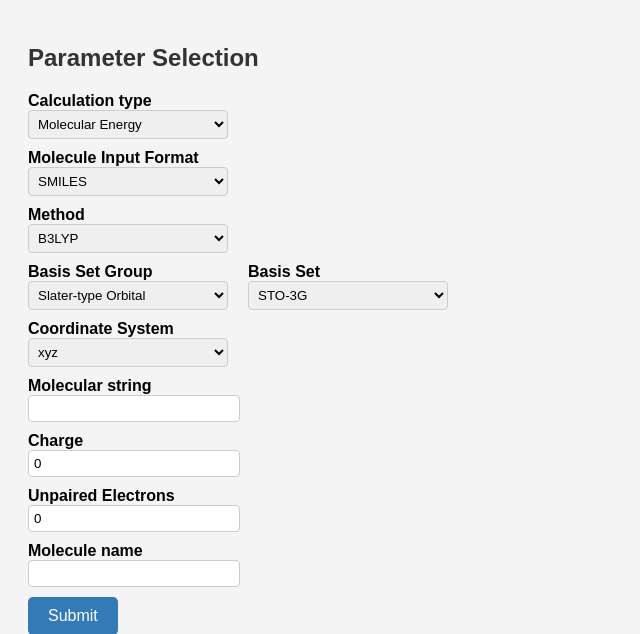
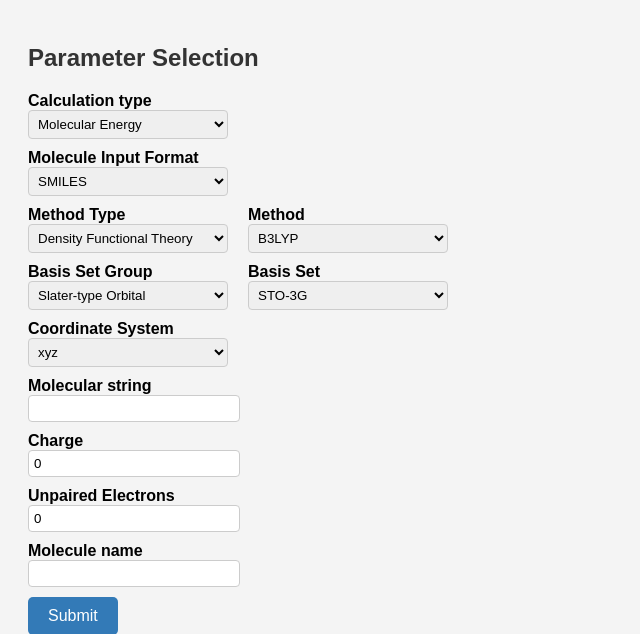
Before and after one commit to dy-cl/ORCA-Input-Generator-Web, a Django app: template oig_app/templates/inputs.html in a window 1280 px wide. Shown: the top 634 px of the page, without its empty margins (0-640 px from the left). Run offline with Django 3.2, Linux system fonts and the light colour scheme; the template is opened without the code that fills it, so the values that code supplies are empty.

Commit message:
Added method groupings.

```diff
--- a/oig_app/templates/inputs.html
+++ b/oig_app/templates/inputs.html
@@ -53,6 +53,7 @@
       background-color: #23527c;
     }
 
+    /* Basis Set Options CSS */
     .basis-set-container {
       display: flex;
     }
@@ -64,16 +65,31 @@
     .basis-set {
       margin-left: 20px;
     }
+    /* End of Basis Set Options CSS */
+
+    /* Method Options CSS */
+    .method-container {
+      display: flex;
+    }
+
+    .method-type {
+      margin-left: 0px;
+    }
+
+    .method {
+      margin-left: 20px;
+    }
+    /* End of Method Options CSS */
   </style>
 </head>
-<body onload="updateBasisSetOptions()">
+<body onload="updateBasisSetOptions(),updateMethodOptions()">
   <h1>Parameter Selection</h1>
 
   <form method="POST" action="{% url 'inputs' %}">
     {% csrf_token %}
 
     <label for="calculation_type">Calculation type</label>
-    <select id="calculation_type" name="calculation_type" onchange="handleCalculationTypeChange()">
+    <select id="calculation_type" name="calculation_type" onchange="handleNMRoptions()">
       <option value="! ENER">Molecular Energy</option>
       <option value="! OPT">Geometry Optimization</option>
       <option value="! VIB">Vibrational Frequencies</option>
@@ -88,18 +104,31 @@
       <option value="inchi">InChI</option>
     </select>
 
-    <label for="method">Method</label>
-    <select id="method" name="method">
-      <option value="B3LYP">B3LYP</option>
-      <option value="HF">HF</option>
-      <option value="MP2">MP2</option>
-      <option value="CCSD">CCSD</option>
-    </select>
+    <!-- Method Options HTML -->
+    <div class="method-container">
+      <div class="method-type">
+        <label for="method_type">Method Type</label>
+        <select id="method_type" name="method_type" onchange="updateMethodOptions()">
+          <option value="DFT">Density Functional Theory</option>
+          <option value="HF">Hartree-Fock</option>
+          <option value="PHF">Post Hartree-Fock</option>
+        </select>
+      </div>
 
+      <div class="method">
+        <label for="method">Method</label>
+        <select id="method" name="method">
+          <!-- Options will be dynamically populated -->
+        </select>
+      </div>
+    </div>
+    <!-- End of Method Options HTML-->
+
+    <!-- Basis Set Options HTML -->
     <div class="basis-set-container">
       <div class="basis-set-group">
         <label for="basis_set_group">Basis Set Group</label>
-        <select id="basis_set_group" name="basis_set_group" onchange="updateBasisSetOptions()">
+        <select id="basis_set_group" name="basis_set_group" onchange="updateBasisSetOptions()"> <!-- Call JS function -->
           <option value="Slater-type-Orbital">Slater-type Orbital</option>
           <option value="Pople-Style">Pople Style</option>
           <option value="Correlation-Consistent">Correlation Consistent</option>
@@ -114,6 +143,7 @@
         </select>
       </div>
     </div>
+    <!-- End of Basis Set Options HTML-->
 
     <label for="coordinate_type">Coordinate System</label>
     <select id="coordinate_type" name="coordinate_type">
@@ -174,6 +204,7 @@
     </div>
   </form>
   <script>
+    // Basis set options
     var basisSetGroups = {
       "Slater-type-Orbital": [
         "STO-3G",
@@ -200,6 +231,21 @@
       ]
     };
 
+    // Method options
+    var methodGroups = {
+      "DFT": [
+        "B3LYP",
+      ],
+      "HF": [
+        "HF"
+      ],
+      "PHF": [
+        "MP2",
+        "CCSD",
+    ],
+    }
+
+    // Update Basis Sets
     function updateBasisSetOptions() {
       var basisSetGroupSelect = document.getElementById("basis_set_group");
       var basisSetSelect = document.getElementById("basis_set");
@@ -219,6 +265,39 @@
         }
       }
     }
+
+    // Update Methods
+    function updateMethodOptions() {
+      var methodGroupSelect = document.getElementById("method_type");
+      var methodSelect = document.getElementById("method");
+      var selectedGroup = methodGroupSelect.value;
+
+      // Clear current options
+      methodSelect.innerHTML = "";
+
+      // Populate with new options
+      if (methodGroups[selectedGroup]) {
+        var methods = methodGroups[selectedGroup];
+        for (var i = 0; i < methods.length; i++) {
+          var option = document.createElement("option");
+          option.value = methods[i];
+          option.text = methods[i];
+          methodSelect.appendChild(option);
+        }
+      }
+    }
+
+    // Handle additional NMR options
+    function handleNMRoptions() {
+      var calculationTypeSelect = document.getElementById("calculation_type");
+      var nmrOptionsDiv = document.getElementById("nmr_options");
+
+      if (calculationTypeSelect.value === "! NMR") {
+        nmrOptionsDiv.style.display = "block";  // Show the additional drop-down boxes
+      } else {
+        nmrOptionsDiv.style.display = "none";   // Hide the additional drop-down boxes
+      }
+    }
   </script>
   </body>
 </html>
```
